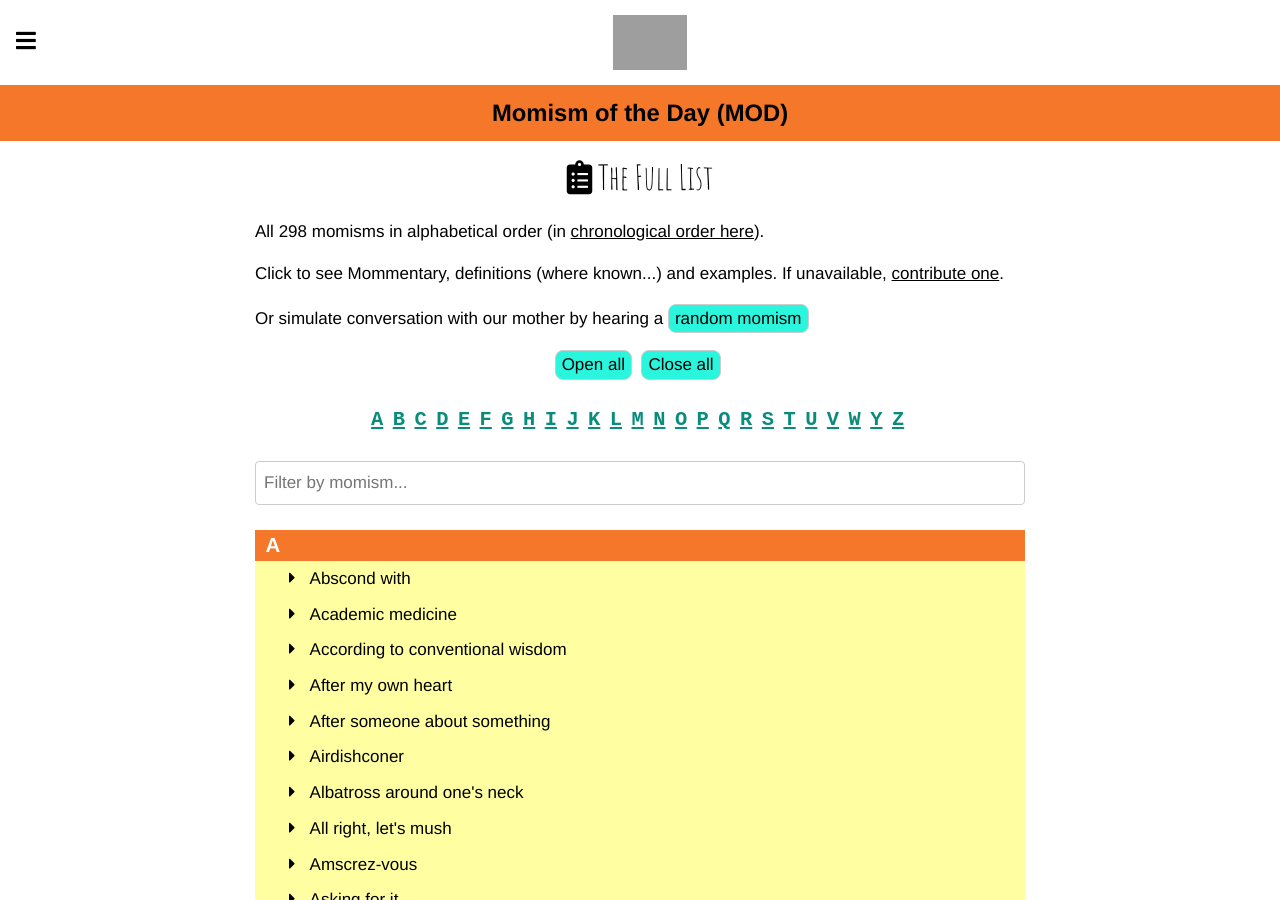
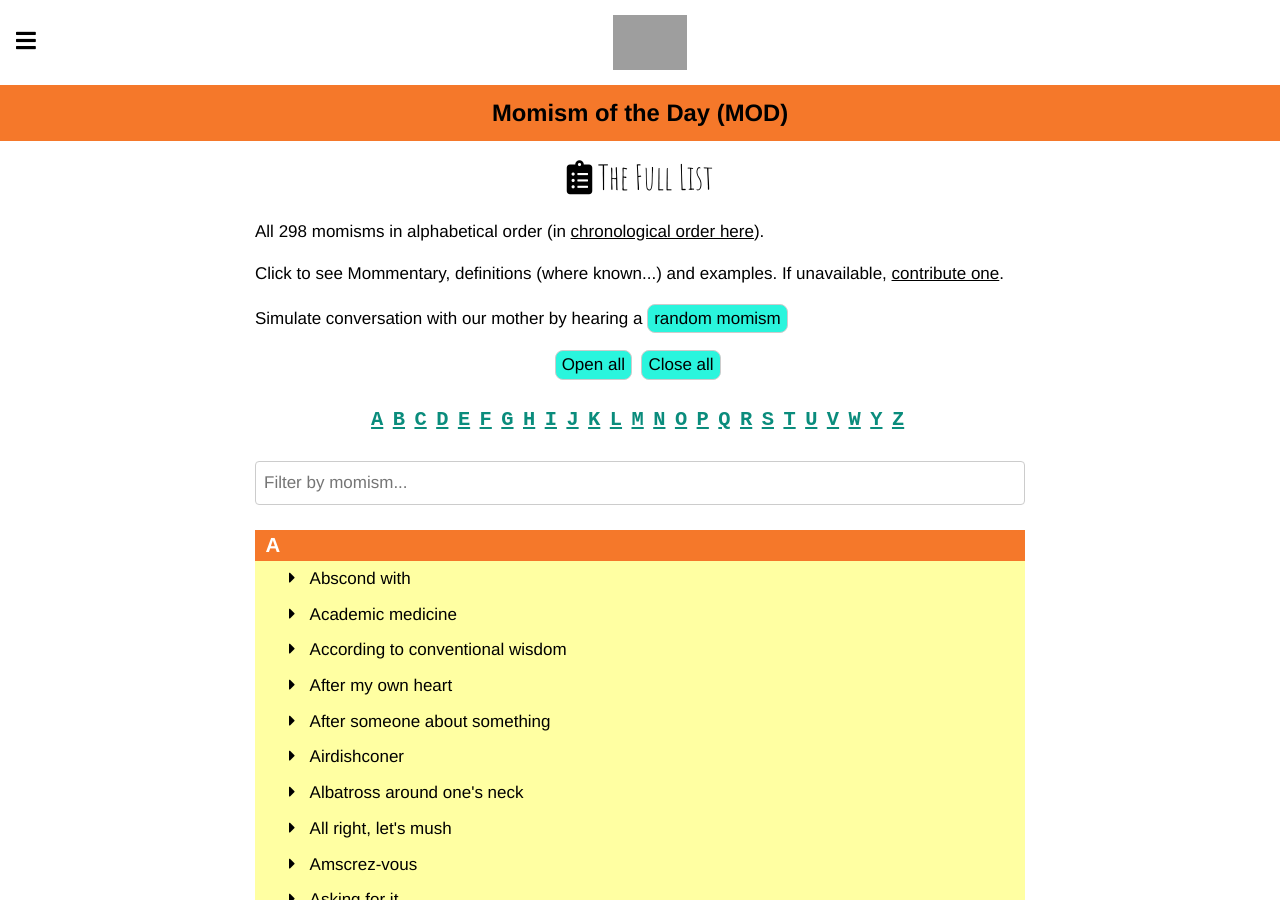
Before and after one commit to summerhays/new_momisms, a Jekyll site: the page built from _pages/list.html, in a window 1280 px wide and 900 px high. Built offline with Jekyll 4.4.1, drawn with Linux system fonts in a browser that asks for light colours; some web fonts are replaced; comment, search, counter and statistics services are not loaded; grey boxes are pictures that could not be loaded.

Commit message:
momism old list updated

```diff
--- a/_pages/list.html
+++ b/_pages/list.html
@@ -4,7 +4,7 @@ id: list
 ---
 <p>All <a href="/list.html" class="nolink nohover">{{ site.data.momisms.size }}</a> momisms in alphabetical order (in <a href=/ordered_list>chronological order here</a>).</p>
 <p>Click to see Mommentary, definitions (where known...) and examples. If unavailable, <a href="/contribute.html">contribute one</a>.</p>
-<p>Or simulate conversation with our mother by hearing a <button class="randombtn color-triad-2 w3-round-large w3-border w3-ripple" onclick="randomMomism()">random momism</button></p>
+<p>Simulate conversation with our mother by hearing a <button class="randombtn color-triad-2 w3-round-large w3-border w3-ripple" onclick="randomMomism()">random momism</button></p>
 <div class=center>
   <span><button class="randombtn color-triad-2 w3-round-large w3-border w3-ripple" onclick="openAll()">Open all</button>&nbsp;
   <button class="randombtn color-triad-2 w3-round-large w3-border w3-ripple" onclick="closeAll()">Close all</button>&nbsp;
--- a/_pages/ordered_list.html
+++ b/_pages/ordered_list.html
@@ -5,7 +5,7 @@ id: chrono_list
 {% assign modulo = 10 %}
 <p>All <a href="/ordered_list.html" class="nolink nohover">{{ site.data.momisms.size }}</a> momisms in chronological order (<a href=/list>in alphabetical order here</a>)</p>
 <p>Click to see Mommentary, definitions (where known...), and some examples. If unavailable, <a href="/contribute.html">contribute one</a>.</p>
-<p>Or simulate conversation with our mother by hearing a <button class="randombtn color-triad-2 w3-round-large w3-border w3-ripple" onclick="randomMomism()">random momism</button></p>
+<p>Simulate conversation with our mother by hearing a <button class="randombtn color-triad-2 w3-round-large w3-border w3-ripple" onclick="randomMomism()">random momism</button></p>
 <div class=center>
   <span><button class="randombtn color-triad-2 w3-round-large w3-border w3-ripple" onclick="openAll()">Open all</button>&nbsp;
   <button class="randombtn color-triad-2 w3-round-large w3-border w3-ripple" onclick="closeAll()">Close all</button>&nbsp;
```
Also changed, not shown: _pages/old_list.md (+1 -4 lines), _pages/old_old_list.md (+1 -1 lines).
